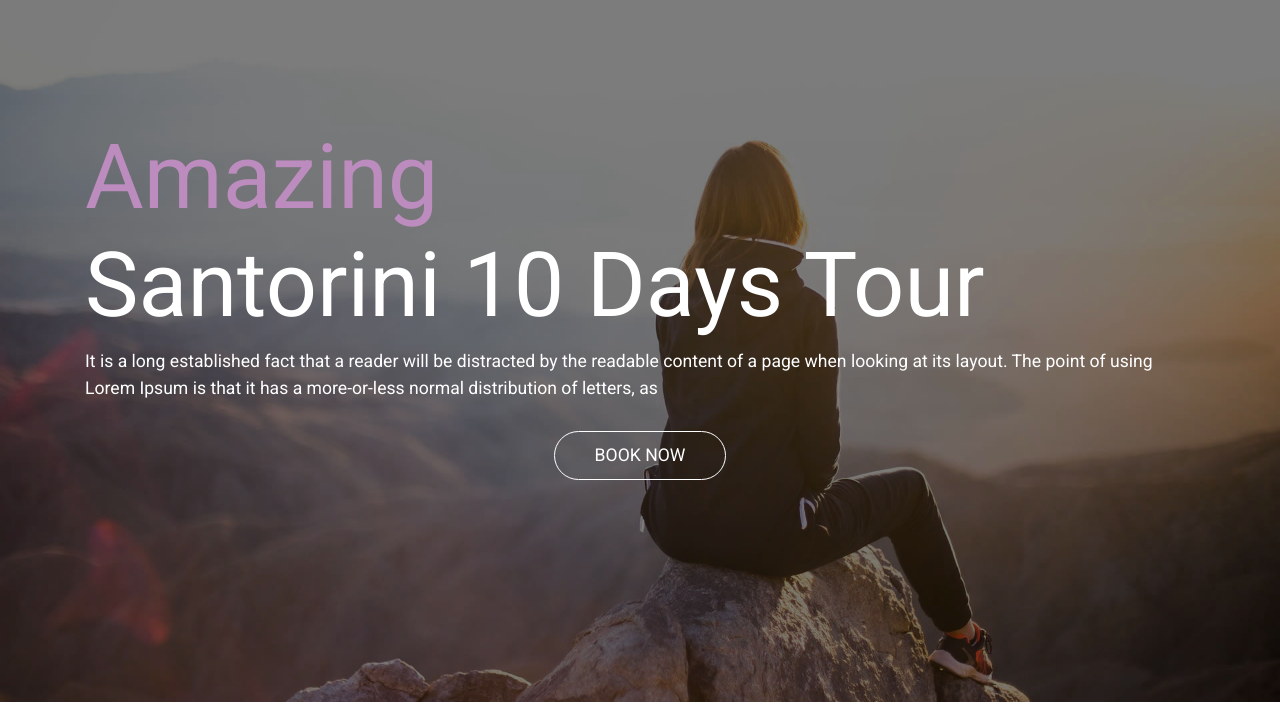
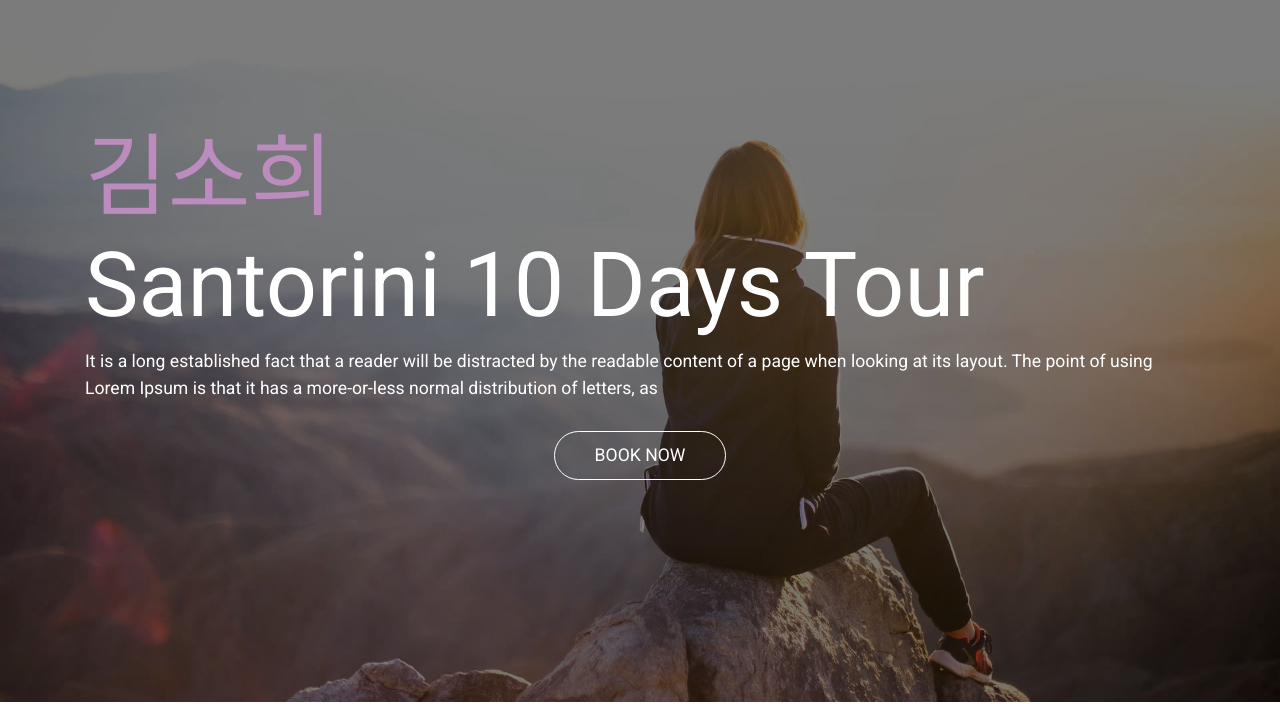
Before and after one commit to sohee0814/sohee0814.github.io, a plain HTML site: page index.html in a window 1280 px wide. Shown: the part 98-802 px from the top of the page. Drawn offline with nearby package versions, Linux system fonts and the light colour scheme.

Commit message:
Update index.html

```diff
--- a/index.html
+++ b/index.html
@@ -56,7 +56,7 @@
             <div class="overlay">
                 <div class="container">
                     <div>
-                        <h1><span>Amazing</span><br>Santorini 10 Days Tour</h1>
+                        <h1><span>김소희</span><br>Santorini 10 Days Tour</h1>
                         <p>It is a long established fact that a reader will be distracted by the readable content of a page when looking at its layout. The point of using Lorem Ipsum is that it has a more-or-less normal distribution of letters, as</p>
                         <button><a href="#" class="text-uppercase">book now</a></button>
                     </div>
```
